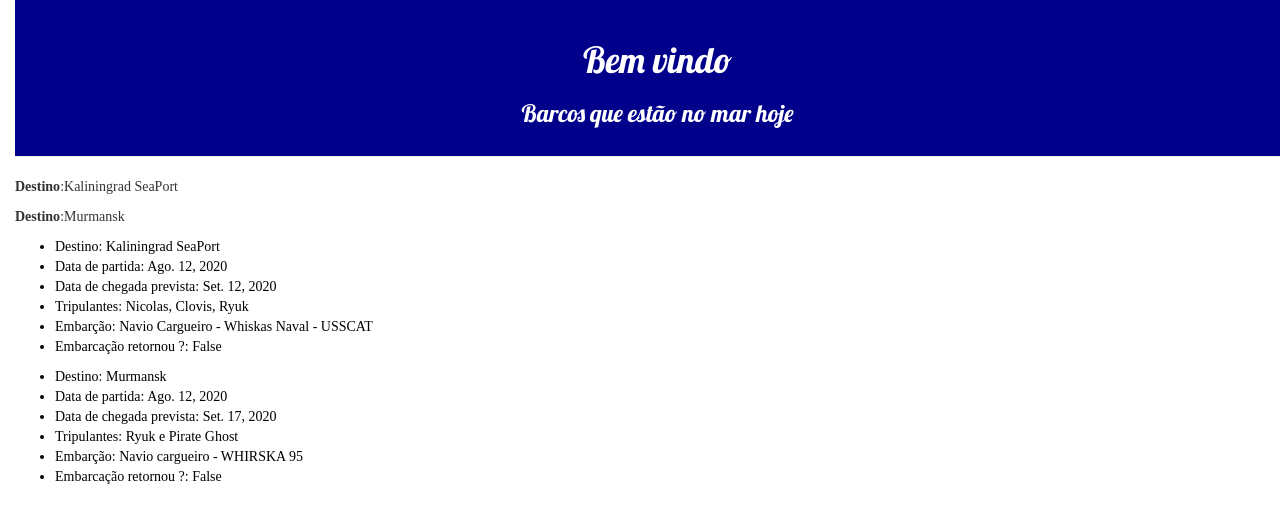
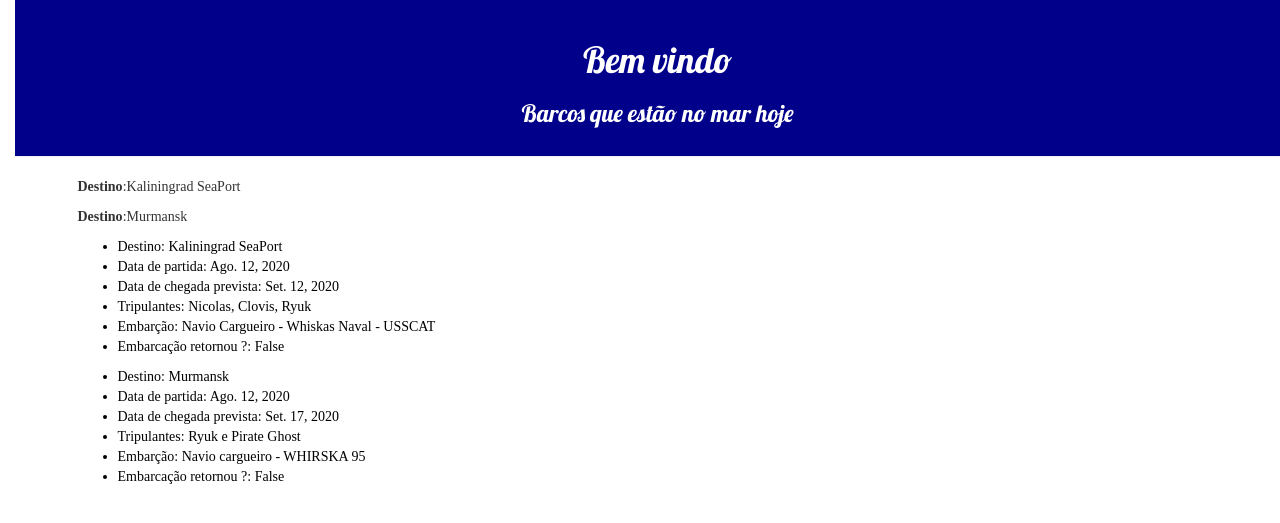
Before and after one commit to CamilaBodack/quem-foi-para-o-mar, a Django app: page /informativos/ in a window 1280 px wide. Shown: the top 523 px of the page. Run offline with Django 3.2, Linux system fonts and the light colour scheme; data comes from the database, SQL or seed files in the repository; some libraries are stand-ins or nearby versions.

Commit message:
extende o arquivo para html para informativos e insere blocos

```diff
--- a/quem_foi_para_mar_core/templates/quem_foi_para_mar_core/base.html
+++ b/quem_foi_para_mar_core/templates/quem_foi_para_mar_core/base.html
@@ -0,0 +1,28 @@
+{% load static %}
+<html>
+  <head>
+      <title>Quem foi para o mar ?</title>
+      <link rel="stylesheet" href="//maxcdn.bootstrapcdn.com/bootstrap/3.2.0/css/bootstrap.min.css">
+      <link rel="stylesheet" href="//maxcdn.bootstrapcdn.com/bootstrap/3.2.0/css/bootstrap-theme.min.css">
+      <link href="//fonts.googleapis.com/css?family=Lobster&subset=latin,latin-ext" rel="stylesheet" type="text/css">
+      <link rel="stylesheet" href="{% static 'css/quem_foi_para_mar_core.css' %}">
+  </head>
+
+
+  <body>
+      <div class="page-header">
+        <h1>Bem vindo</h1>
+        <h3>Barcos que estão no mar hoje</h3>
+      </div>
+      <div class="content container">
+          <div class="row">
+              <div class="col-md-8">
+              {% block content %}
+              {% endblock %}
+              </div>
+          </div>
+      </div>
+
+
+</body>
+</html>
--- a/quem_foi_para_mar_core/templates/quem_foi_para_mar_core/informativos.html
+++ b/quem_foi_para_mar_core/templates/quem_foi_para_mar_core/informativos.html
@@ -1,22 +1,7 @@
-{% load static %}
-<html>
-  <head>
-      <title>Quem foi para o mar ?</title>
-      <link rel="stylesheet" href="//maxcdn.bootstrapcdn.com/bootstrap/3.2.0/css/bootstrap.min.css">
-      <link rel="stylesheet" href="//maxcdn.bootstrapcdn.com/bootstrap/3.2.0/css/bootstrap-theme.min.css">
-      <link href="//fonts.googleapis.com/css?family=Lobster&subset=latin,latin-ext" rel="stylesheet" type="text/css">
-      <link rel="stylesheet" href="{% static 'css/quem_foi_para_mar_core.css' %}">
-  </head>
-
-
-<body>
-  <div class="page-header">
-      <h1>Bem vindo</h1>
-      <h3>Barcos que estão no mar hoje</h3>
-</div>
-
-<div class="barcos-hoje">
+{% extends "quem_foi_para_mar_core/base.html" %}
+  {% block content %}
     {% for barco in barcos_no_mar_hoje %}
+    <div>
         <p><b>Destino</b>:{{barco.destino}}</p>
               {% endfor %}
             </div>
@@ -33,11 +18,4 @@
                 <li>Embarcação retornou ?: {{barco.embarcacao_retornou}}</li>
             </ul>
   {% endfor %}
-  </div>
-
-
-
-
-
-</body>
-</html>
+  {% endblock %}
```
Lines whose indentation alone changed are shown as unchanged.
